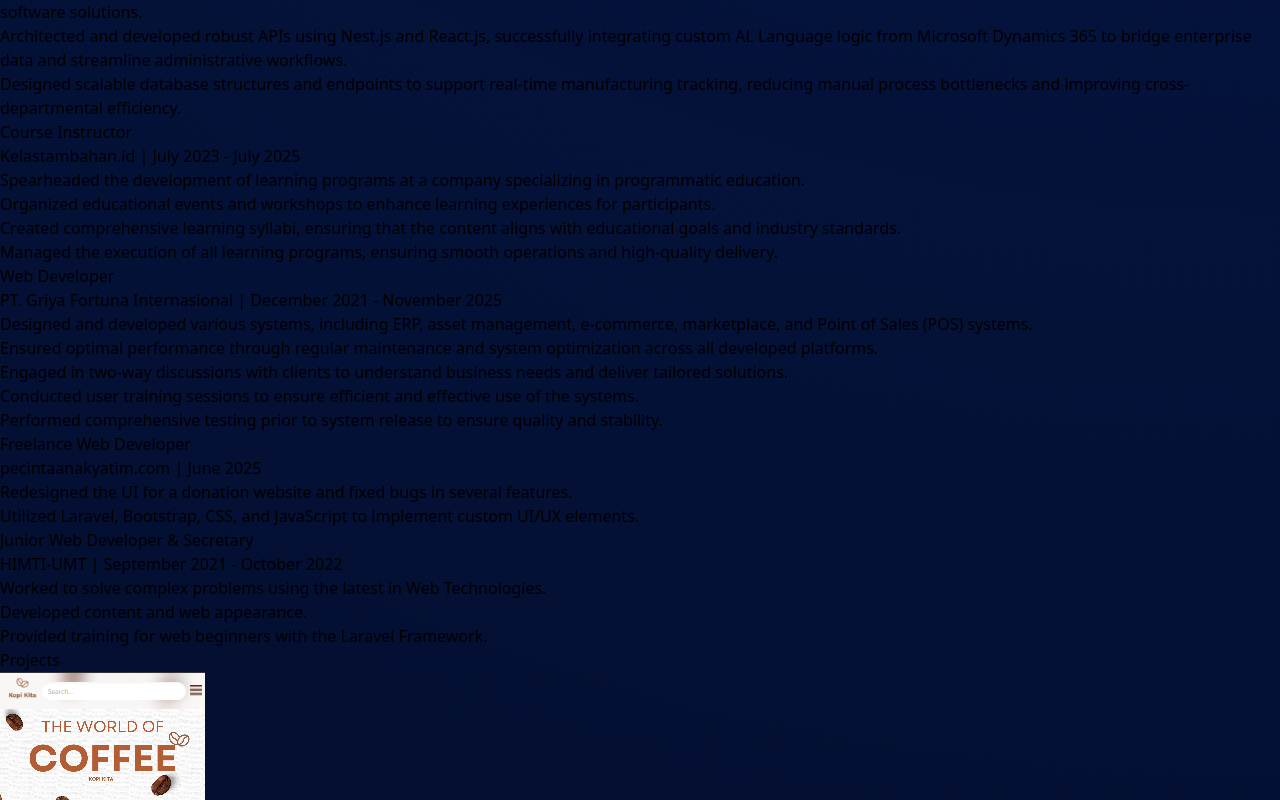
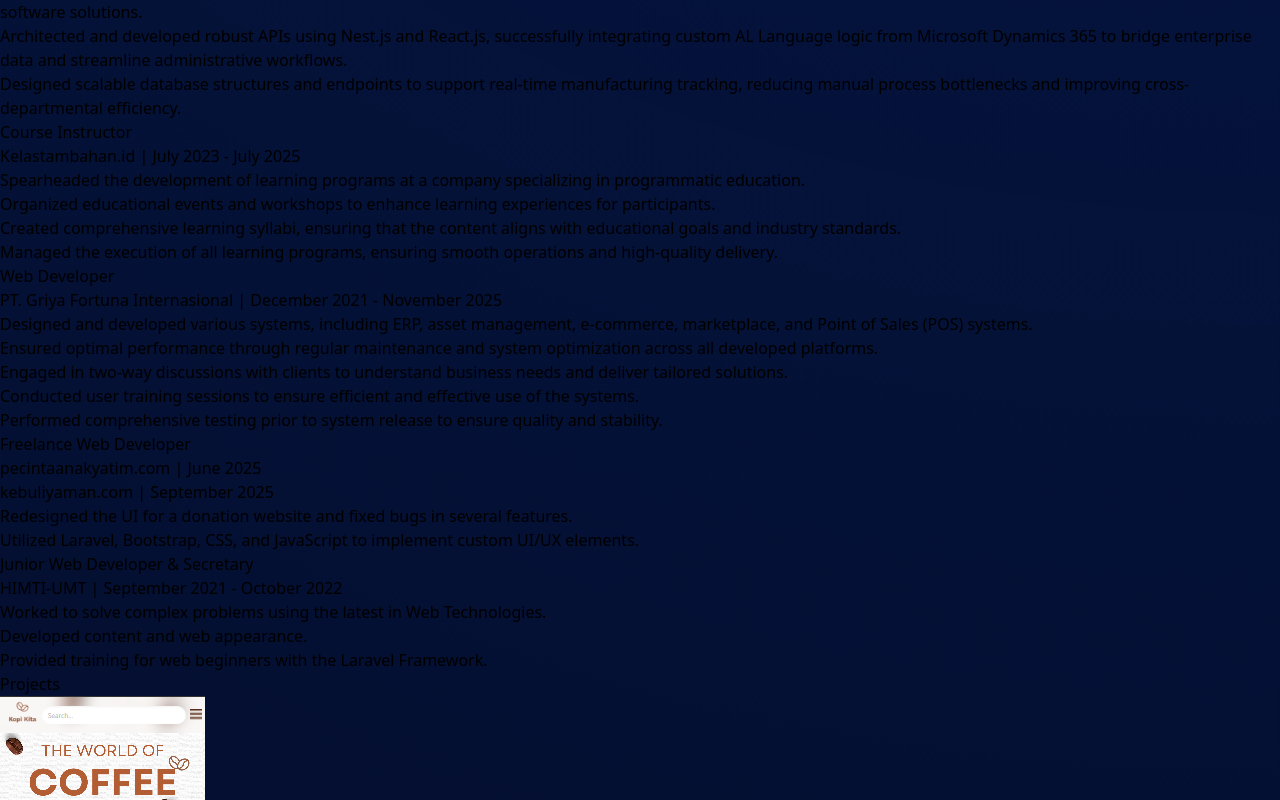
Before and after one commit to nadilakencana/nadilakencana.github.io, a React (Vite) app: page / in a window 1280 px wide. Shown: the part 1652-2452 px from the top of the page. Built offline with nearby package versions, Linux system fonts and the light colour scheme; the HTML template or start-up script is replaced by a standard one.

Commit message:
Fix: update Experience component to handle multiple companies and periods in portfolio data

```diff
--- a/src/components/Experience.jsx
+++ b/src/components/Experience.jsx
@@ -9,7 +9,14 @@ const Experience = ({ experience }) => {
           <div key={index} className="relative pl-8 border-l-2 sm:pl-12 border-blue-600/50">
             <div className="absolute w-5 h-5 rounded-full shadow-lg -left-3 top-1 bg-gradient-to-r from-blue-800 to-sky-500 shadow-sky-500/50"></div>
             <h3 className="text-xl font-bold text-white">{job.role}</h3>
-            <p className="mb-1 font-semibold text-blue-400">{job.company} | {job.period}</p>
+            <p className="mb-1 font-semibold text-blue-400">
+              {Array.isArray(job.company)
+                ? job.company.map((c, i) => (
+                    <p key={i}>{c} | {job.period[i]}</p>
+                  ))
+                : <p>{job.company} | {job.period}</p>
+              }
+            </p>
             <ul className="space-y-1 list-disc list-inside text-slate-300">
               {job.description.map((item, i) => <li key={i}>{item}</li>)}
             </ul>
--- a/src/data/portfolioData.js
+++ b/src/data/portfolioData.js
@@ -47,8 +47,8 @@ export const portfolioData = {
     },
     {
       role: "Freelance Web Developer",
-      company: "pecintaanakyatim.com",
-      period: "June 2025",
+      company: ["pecintaanakyatim.com","kebuliyaman.com"],
+      period: [ "June 2025", "September 2025"],
       description: [
         "Redesigned the UI for a donation website and fixed bugs in several features.",
         "Utilized Laravel, Bootstrap, CSS, and JavaScript to implement custom UI/UX elements."
```
